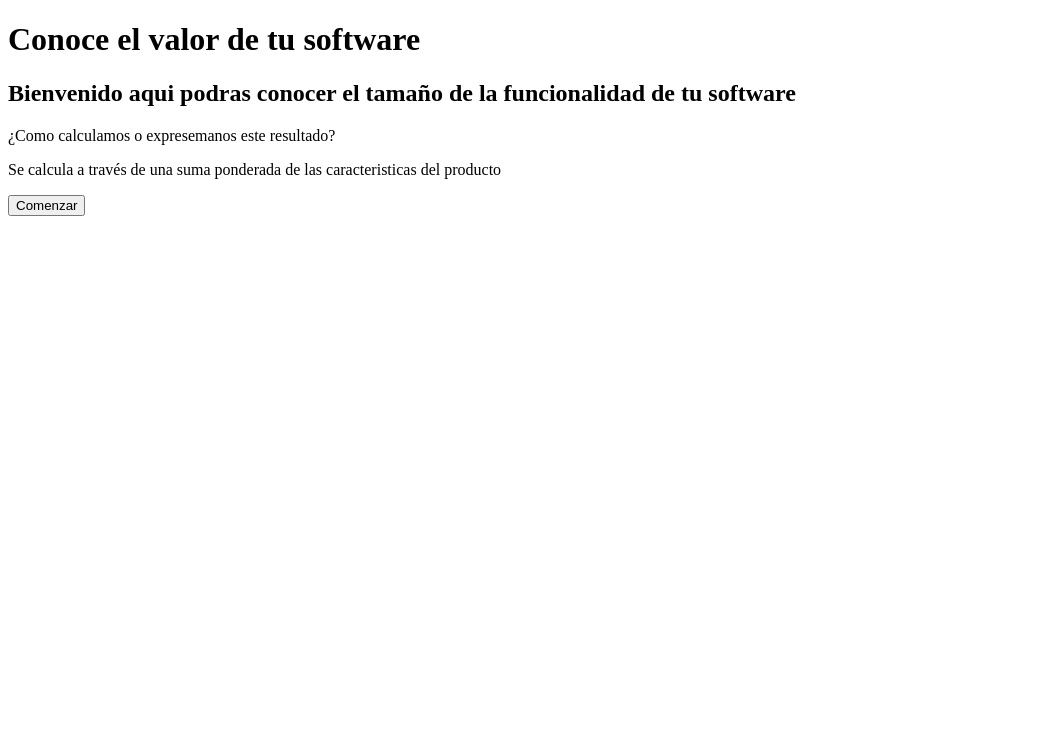
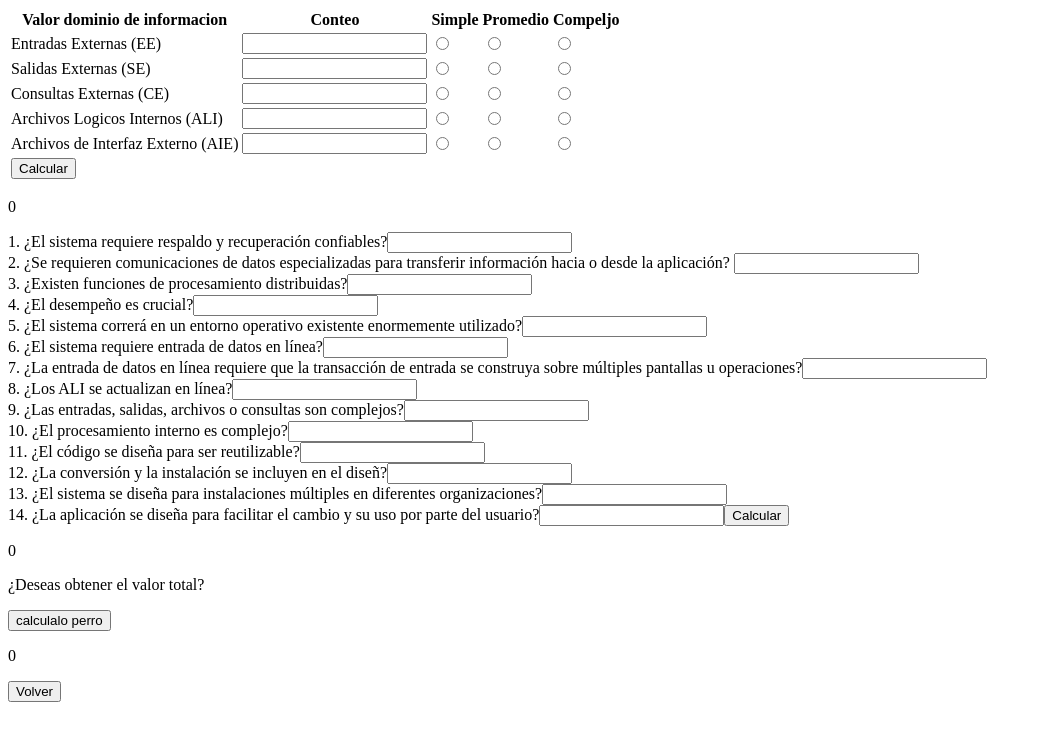
Before and after one commit to HarryHndz/ProyectoPuntos, a React (Vite) app: page / in a window 1280 px wide. Both pictures are taken after a click on the button "Comenzar". Shown: the top 740 px of the page, without its empty margins (0-1042 px from the left). Built offline with nearby package versions, Linux system fonts and the light colour scheme.

Commit message:
linkeado todo

```diff
--- a/src/components/PageIni.jsx
+++ b/src/components/PageIni.jsx
@@ -8,15 +8,26 @@ export const PaginaIincio = ()=>{
         setMostrar(true)
     }
 
+    const volverInicio = ()=>{
+        setMostrar(false)
+    }
 
-    return(
+    return (
         <div>
-            <h1>Conoce el valor de tu software</h1>
-            <h2>Bienvenido aqui podras conocer el tamaño de la funcionalidad de tu software</h2>
-            <p>¿Como calculamos o expresemanos este resultado?</p>
-            <p>Se calcula a través de una suma ponderada de las caracteristicas del producto</p>
-            <button>Comenzar</button>
+            {mostrar ? (
+            <>
+            <ResultadoForm />
+            <button onClick={volverInicio}>Volver</button>
+            </>
+        ) : (
+            <div>
+                <h1>Conoce el valor de tu software</h1>
+                <h2>Bienvenido aquí podrás conocer el tamaño de la funcionalidad de tu software</h2>
+                <p>¿Cómo calculamos o expresamos este resultado?</p>
+                <p>Se calcula a través de una suma ponderada de las características del producto</p>
+                <button onClick={mostrarFormulario}>Comenzar</button>
+            </div>
+            )}
         </div>
     )
-
 }
```
